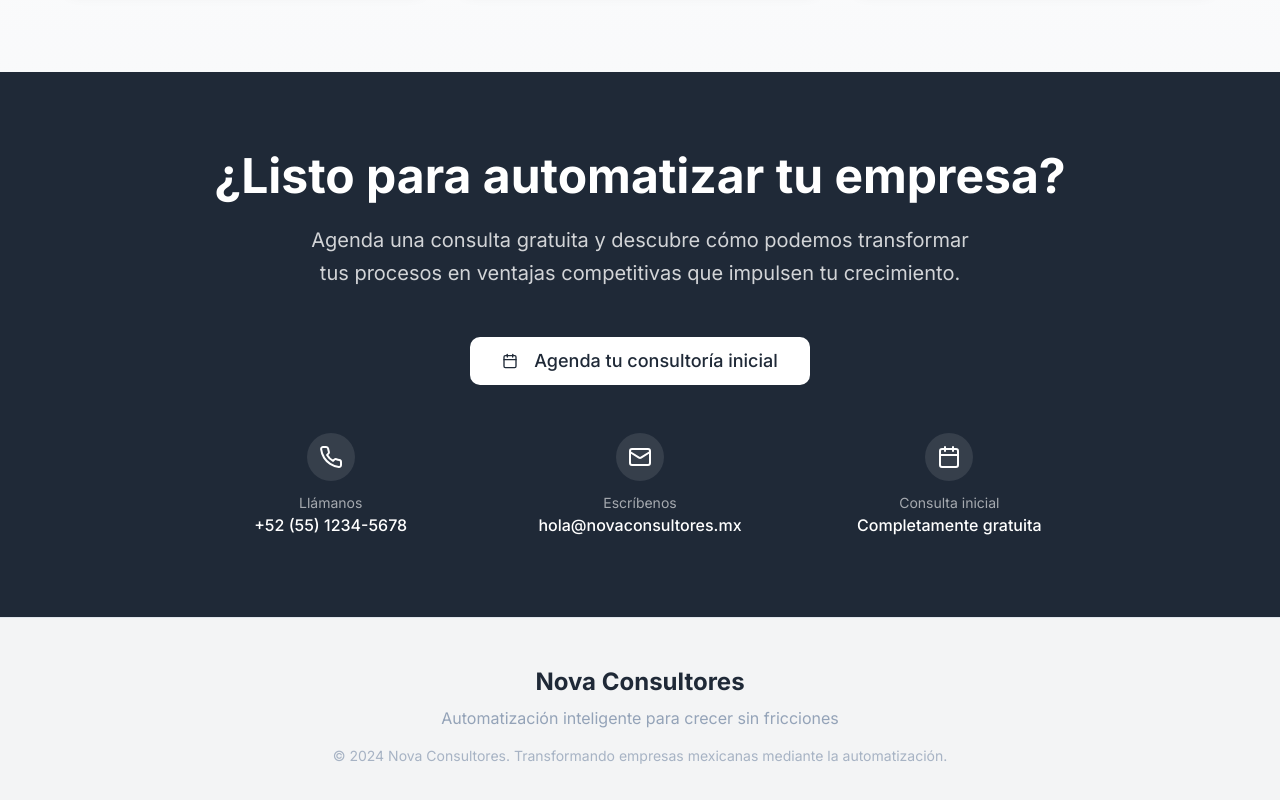
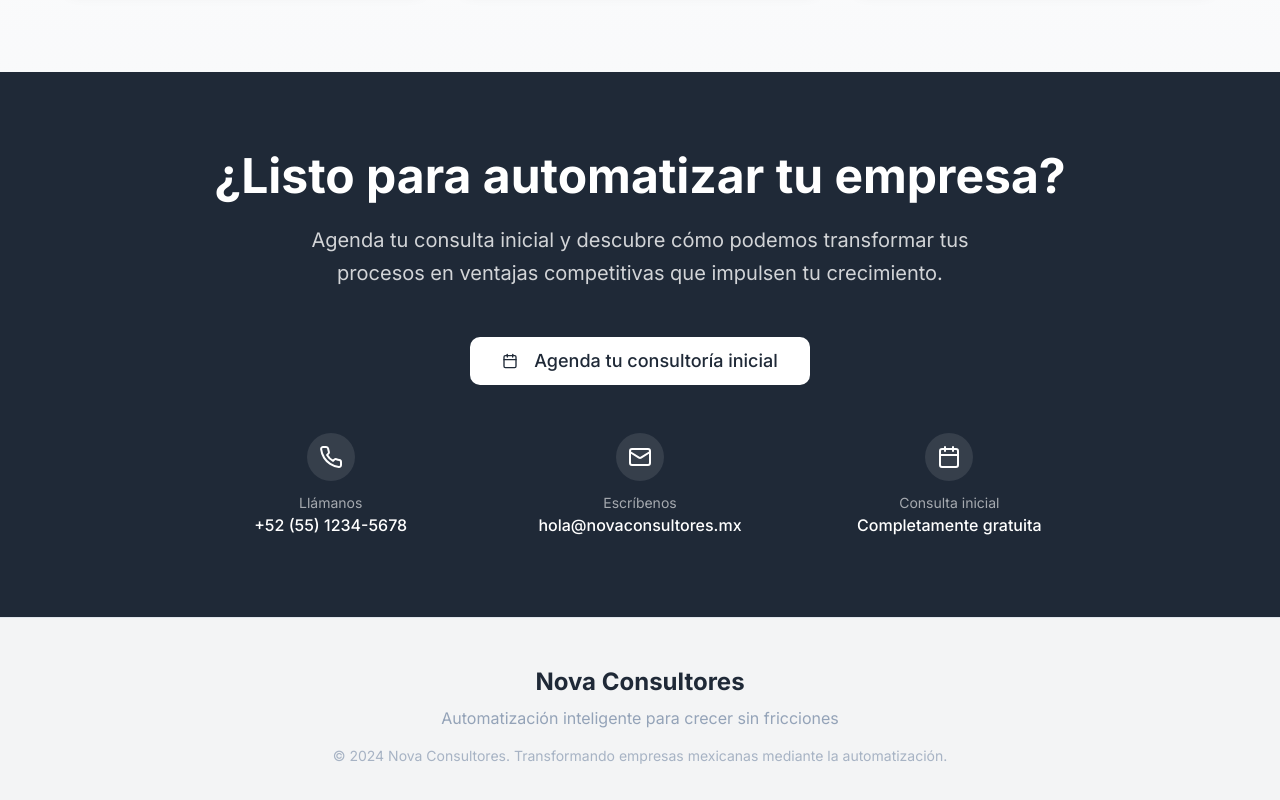
Before and after one commit to rmolinap/novaconsultores-189dded5, a React (Vite) app: page / in a window 1280 px wide. Shown: the part 3763-4563 px from the top of the page. Built offline with nearby package versions, Linux system fonts and the light colour scheme; the HTML template or start-up script is replaced by a standard one.

Commit message:
Visual edit in Lovable

```diff
--- a/src/components/ContactSection.tsx
+++ b/src/components/ContactSection.tsx
@@ -1,18 +1,13 @@
 import { Button } from "@/components/ui/button";
 import { Calendar, Mail, Phone } from "lucide-react";
-
 const ContactSection = () => {
-  return (
-    <section className="py-20 bg-primary">
+  return <section className="py-20 bg-primary">
       <div className="container mx-auto px-6">
         <div className="max-w-4xl mx-auto text-center">
           <h2 className="text-4xl md:text-5xl font-bold text-white mb-6">
             ¿Listo para automatizar tu empresa?
           </h2>
-          <p className="text-xl text-white/80 mb-12 max-w-2xl mx-auto leading-relaxed">
-            Agenda una consulta gratuita y descubre cómo podemos transformar tus procesos
-            en ventajas competitivas que impulsen tu crecimiento.
-          </p>
+          <p className="text-xl text-white/80 mb-12 max-w-2xl mx-auto leading-relaxed">Agenda tu consulta inicial y descubre cómo podemos transformar tus procesos en ventajas competitivas que impulsen tu crecimiento.</p>
 
           <div className="mb-12">
             <Button variant="secondary" size="lg" className="text-lg px-8 py-6 bg-white text-primary hover:bg-white/90">
@@ -54,8 +49,6 @@ const ContactSection = () => {
           </div>
         </div>
       </div>
-    </section>
-  );
+    </section>;
 };
-
 export default ContactSection;
```
